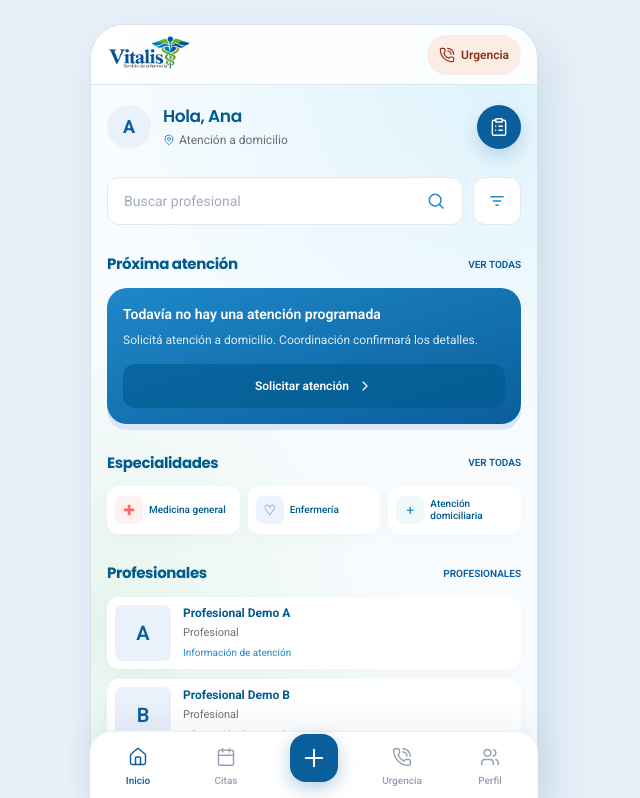
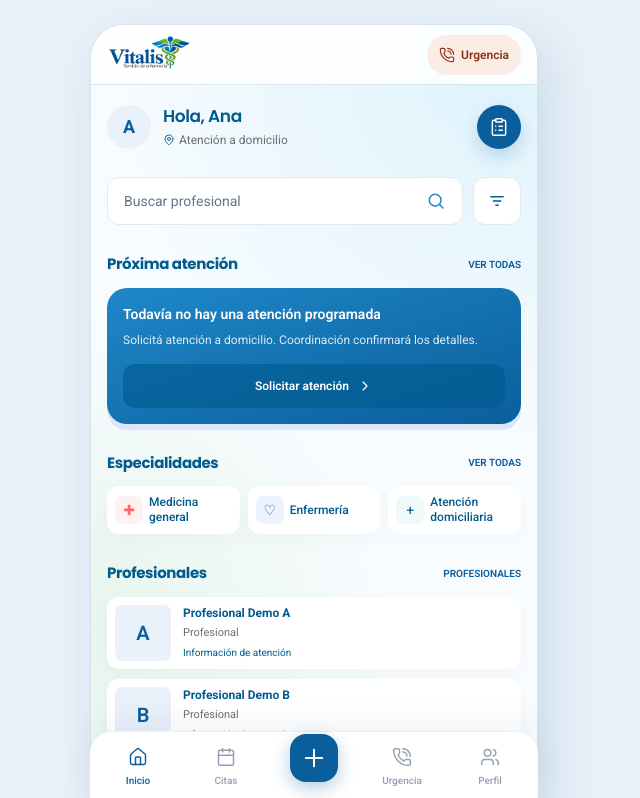
Before and after one commit to equantum-py/vitalis-demo, a Next.js app: page /paciente in a window 1280 px wide. Shown: the top 798 px of the page, without its empty margins (326-966 px from the left). Built offline with nearby package versions, Linux system fonts and the light colour scheme.

Commit message:
fix(qa): actualizar pruebas y contraste app/paciente/page.tsx

```diff
--- a/app/paciente/page.tsx
+++ b/app/paciente/page.tsx
@@ -30,7 +30,7 @@ export default function InicioPaciente() {
           <div className="min-w-0">
             <h1 className="truncate text-[17px] font-semibold leading-tight">Hola, {PACIENTE_DEMO.nombre.split(" ")[0]}</h1>
             <p className="mt-1 flex items-center gap-1 text-xs text-[#6d6e71]">
-              <Icono nombre="ubicacion" className="size-3 text-[#1e88c8]" />
+              <Icono nombre="ubicacion" className="size-3 text-[#005b8f]" />
               Atención a domicilio
             </p>
           </div>
@@ -43,10 +43,10 @@ export default function InicioPaciente() {
       <div className="flex gap-2.5">
         <label className="flex min-h-12 min-w-0 flex-1 items-center gap-2 rounded-xl border border-[#e3e8f0] bg-white px-4">
           <span className="sr-only">Buscar profesional</span>
-          <input value={busqueda} onChange={(e) => setBusqueda(e.target.value)} placeholder="Buscar profesional" className="w-full min-w-0 bg-transparent text-sm outline-none placeholder:text-[#a2acbc]" />
+          <input value={busqueda} onChange={(e) => setBusqueda(e.target.value)} placeholder="Buscar profesional" className="w-full min-w-0 bg-transparent text-sm outline-none placeholder:text-[#64758b]" />
           <svg viewBox="0 0 24 24" fill="none" stroke="#1e88c8" strokeWidth="1.8" className="size-5 shrink-0" aria-hidden="true"><circle cx="11" cy="11" r="7"/><path d="m16 16 5 5"/></svg>
         </label>
-        <button type="button" aria-label="Mostrar u ocultar filtros" aria-expanded={filtros} onClick={() => setFiltros(!filtros)} className="flex size-12 shrink-0 items-center justify-center rounded-xl border border-[#e3e8f0] bg-white text-[#1e88c8]">
+        <button type="button" aria-label="Mostrar u ocultar filtros" aria-expanded={filtros} onClick={() => setFiltros(!filtros)} className="flex size-12 shrink-0 items-center justify-center rounded-xl border border-[#e3e8f0] bg-white text-[#005b8f]">
           <svg viewBox="0 0 24 24" fill="none" stroke="currentColor" strokeWidth="1.8" className="size-5" aria-hidden="true"><path d="M4 7h16M7 12h10M10 17h4"/></svg>
         </button>
       </div>
@@ -87,8 +87,8 @@ export default function InicioPaciente() {
         <div className="grid grid-cols-3 gap-2">
           {SERVICIOS.map((servicio, i) => (
             <Link key={servicio} href="/paciente/solicitar" className="flex min-h-12 min-w-0 items-center gap-1.5 rounded-xl bg-white px-2 shadow-[0_5px_18px_#1d386008]">
-              <span className={`flex size-7 shrink-0 items-center justify-center rounded-lg text-sm ${i === 0 ? "bg-[#fff0f1] text-[#f66]" : i === 1 ? "bg-[#edf2ff] text-[#0b5e9c]" : "bg-[#eff9fa] text-[#1e88c8]"}`} aria-hidden="true">{i === 0 ? "✚" : i === 1 ? "♡" : "+"}</span>
-              <span className="min-w-0 break-words text-[10px] font-medium leading-tight">{servicio}</span>
+              <span className={`flex size-7 shrink-0 items-center justify-center rounded-lg text-sm ${i === 0 ? "bg-[#fff0f1] text-[#f66]" : i === 1 ? "bg-[#edf2ff] text-[#0b5e9c]" : "bg-[#eff9fa] text-[#005b8f]"}`} aria-hidden="true">{i === 0 ? "✚" : i === 1 ? "♡" : "+"}</span>
+              <span className="min-w-0 break-words text-xs font-medium leading-tight">{servicio}</span>
             </Link>
           ))}
         </div>
@@ -106,7 +106,7 @@ export default function InicioPaciente() {
               <div className="min-w-0 flex-1">
                 <p className="truncate text-xs font-bold">{profesional.nombre}</p>
                 <p className="mt-1 text-[11px] text-[#6d6e71]">Profesional</p>
-                <p className="mt-1 text-[10px] text-[#1e88c8]">Información de atención</p>
+                <p className="mt-1 text-[10px] text-[#005b8f]">Información de atención</p>
               </div>
             </div>
           )) : <p className="rounded-xl bg-white p-4 text-sm text-[#64758b]">No se encontraron profesionales.</p>}
```
